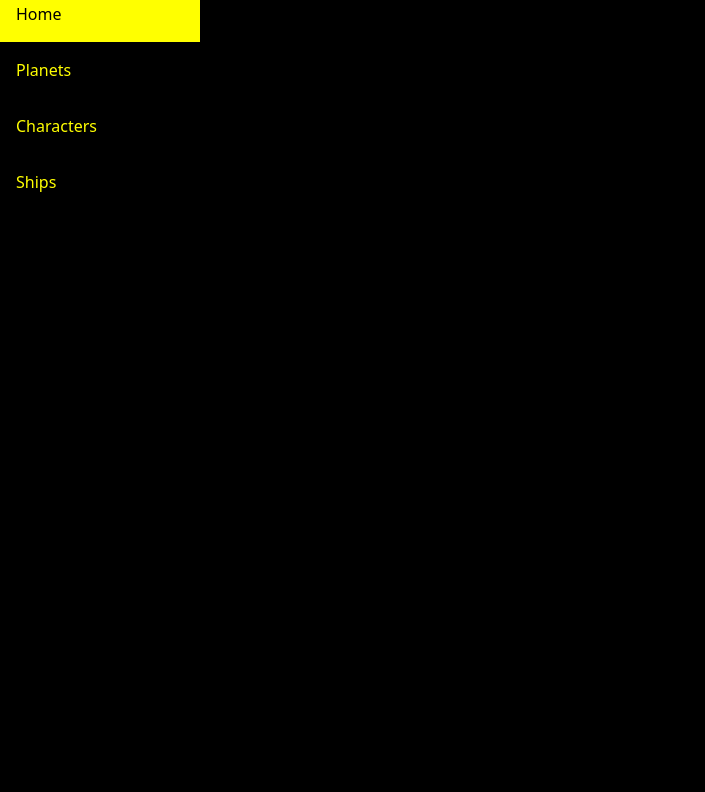
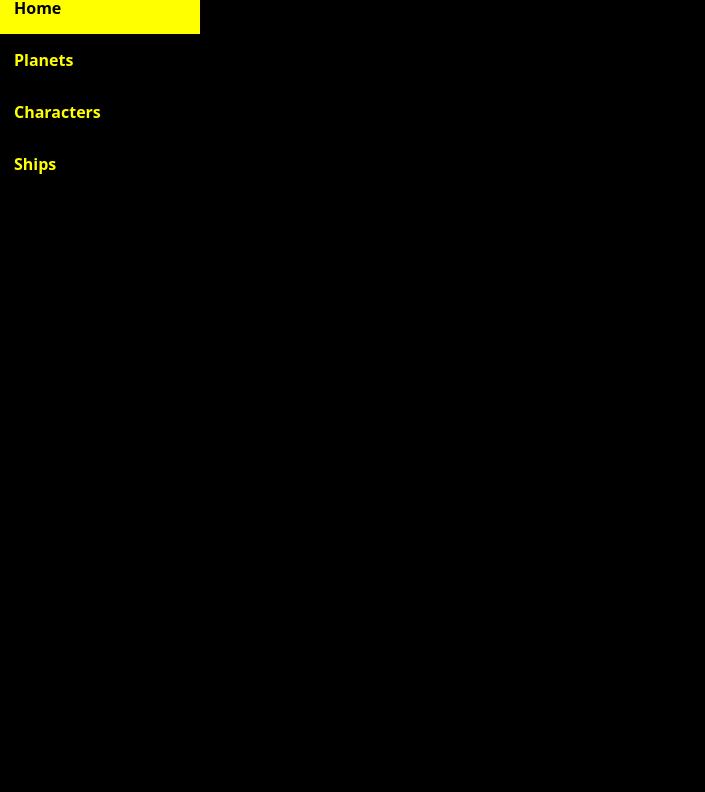
Before and after one commit to SandorKevin/StarWars4, a plain HTML site: page index.html in a window 1280 px wide. Shown: the part 146-938 px from the top of the page, without its empty margins (0-705 px from the left). Drawn offline with nearby package versions, Linux system fonts and the light colour scheme.

Commit message:
sidebar fix 2

```diff
--- a/style.css
+++ b/style.css
@@ -73,13 +73,14 @@ body {
     position: fixed;
     height: 100%;
     overflow: auto;
+    font-weight: bolder;
   }
 
   .sidebar a {
     display: block;
     color: yellow;
-    padding: 16px;
-    text-decoration: none;
+    padding: 14px;
+    text-decoration:none;
   }
 
   .sidebar a.active {
```
